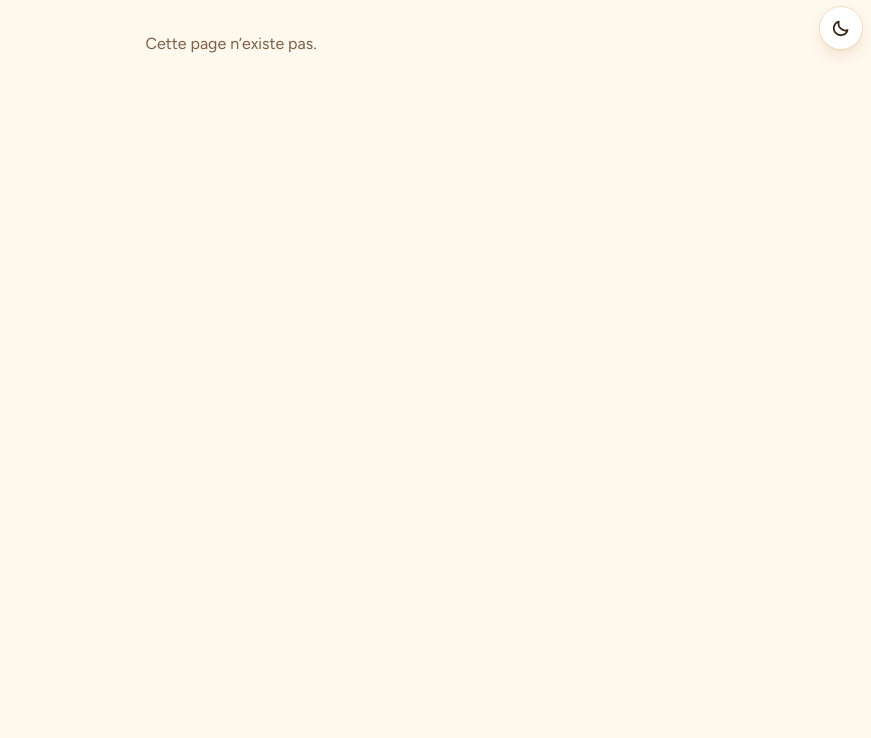
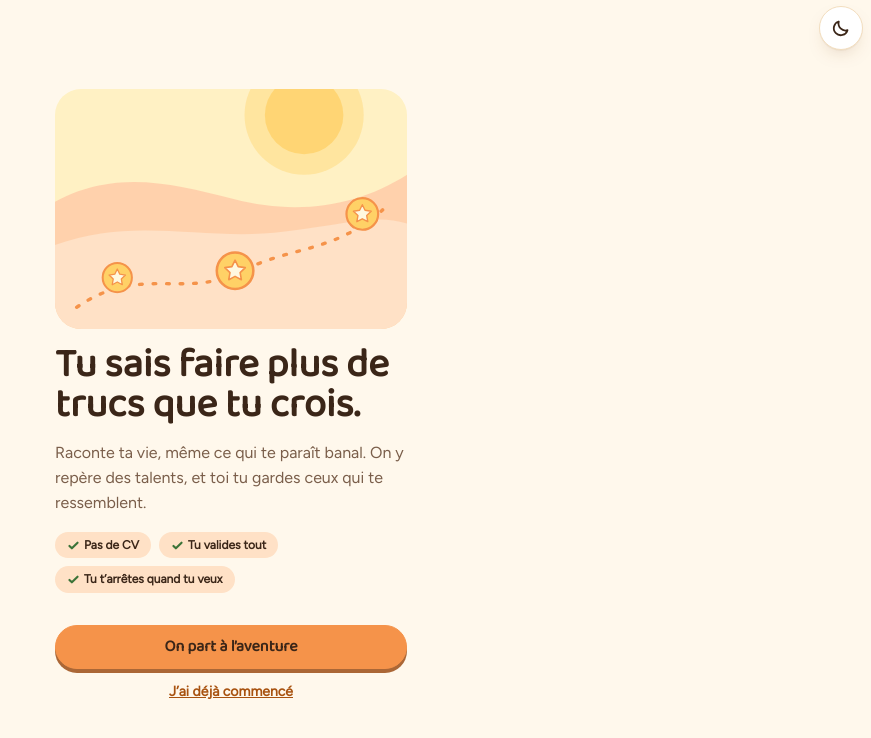
Before and after one commit to Code4sud/2026-equipe-04, a React (Vite) app in the folder frontend/: page /bienvenue in a window 1280 px wide. Shown: the top 738 px of the page, without its empty margins (409-1280 px from the left). Built offline with nearby package versions, Linux system fonts and the light colour scheme; no server answers.

Commit message:
feat: add welcome page and refresh auth screens

```diff
--- a/frontend/src/App.tsx
+++ b/frontend/src/App.tsx
@@ -6,6 +6,7 @@ import { fr } from './content/fr';
 import { BackofficeLayout } from './layouts/BackofficeLayout';
 import { YouthLayout } from './layouts/YouthLayout';
 import { AuthPage } from './pages/AuthPage';
+import { WelcomePage } from './pages/WelcomePage';
 import { YouthDetailPage } from './pages/backoffice/YouthDetailPage';
 import { YouthListPage } from './pages/backoffice/YouthListPage';
 import { ChatPage } from './pages/youth/ChatPage';
@@ -20,6 +21,7 @@ export function App() {
           <Route index element={<HomeRedirect />} />
 
           <Route element={<PublicOnly />}>
+            <Route path="bienvenue" element={<WelcomePage />} />
             <Route path="connexion" element={<AuthPage mode="login" />} />
             <Route path="inscription" element={<AuthPage mode="register" />} />
           </Route>
--- a/frontend/src/auth/guards.tsx
+++ b/frontend/src/auth/guards.tsx
@@ -20,5 +20,5 @@ export function PublicOnly() {
 export function HomeRedirect() {
   const { user, ready } = useAuth();
   if (!ready) return <Loading />;
-  return <Navigate to={user ? homePath(user.role) : '/connexion'} replace />;
+  return <Navigate to={user ? homePath(user.role) : '/bienvenue'} replace />;
 }
--- /dev/null
+++ b/frontend/src/components/TrailArt.tsx
@@ -0,0 +1,32 @@
+import { TalentStarShape } from './Icons';
+
+function Star({ x, y, size }: { x: number; y: number; size: number }) {
+  return (
+    <svg x={x} y={y} width={size} height={size} viewBox="0 0 40 40">
+      <TalentStarShape />
+    </svg>
+  );
+}
+
+/** Le sentier de l'accueil : soleil, collines et talents posés le long de la route. */
+export function TrailArt() {
+  return (
+    <svg className="trail-art" viewBox="0 0 260 220" preserveAspectRatio="xMidYMax slice" aria-hidden="true">
+      <circle cx="184" cy="62" r="44" fill="var(--color-talent)" opacity="0.4" />
+      <circle cx="184" cy="62" r="29" fill="var(--color-talent)" opacity="0.75" />
+      <path d="M0 126C44 102 86 112 132 124S222 130 260 106V220H0z" fill="var(--color-peach)" opacity="0.55" />
+      <path d="M0 158C60 136 112 156 170 148S238 136 260 142V220H0z" fill="var(--color-accent-soft)" />
+      <path
+        d="M16 204C62 172 96 198 136 178S206 164 242 132"
+        fill="none"
+        stroke="var(--color-accent)"
+        strokeWidth="2.5"
+        strokeDasharray="2 8"
+        strokeLinecap="round"
+      />
+      <Star x={34} y={170} size={24} />
+      <Star x={118} y={162} size={30} />
+      <Star x={214} y={122} size={26} />
+    </svg>
+  );
+}
--- a/frontend/src/content/fr.ts
+++ b/frontend/src/content/fr.ts
@@ -6,19 +6,26 @@ export const fr = {
   appName: 'Potentiel',
   common: {
     logout: 'Se déconnecter',
-    loading: 'Chargement…',
+    loading: 'Un instant…',
     retry: 'Réessayer',
     cancel: 'Annuler',
     save: 'Enregistrer',
-    genericError: 'Quelque chose a coincé. Réessaie dans un instant.',
+    genericError: 'Ça a coincé. Réessaie dans un instant.',
   },
   theme: {
     dark: 'Passer en thème sombre',
     light: 'Passer en thème clair',
   },
+  welcome: {
+    title: 'Tu sais faire plus de trucs que tu crois.',
+    intro: 'Raconte ta vie, même ce qui te paraît banal. On y repère des talents, et toi tu gardes ceux qui te ressemblent.',
+    promises: ['Pas de CV', 'Tu valides tout', 'Tu t’arrêtes quand tu veux'],
+    start: 'On part à l’aventure',
+    resume: 'J’ai déjà commencé',
+  },
   auth: {
-    loginTitle: 'Content de te revoir',
-    registerTitle: 'Créer ton espace',
+    loginTitle: 'On reprend la route ?',
+    registerTitle: 'On prépare le départ',
     registerIntro: 'Un prénom ou un pseudo suffit. Rien de ce que tu racontes n’est partagé sans ton accord.',
     displayName: 'Prénom ou pseudo',
     email: 'E-mail',
@@ -27,9 +34,9 @@ export const fr = {
     shareTitle: 'La psychologue peut suivre mes discussions',
     shareHint: 'Facultatif. Elle t’aide à faire le point sur ton parcours, et tu peux changer d’avis à tout moment.',
     login: 'Se connecter',
-    register: 'Créer mon espace',
-    toRegister: 'Pas encore de compte ? Crée ton espace',
-    toLogin: 'Déjà un compte ? Connecte-toi',
+    register: 'On part à l’aventure',
+    toRegister: 'Pas encore de compte ? On commence',
+    toLogin: 'J’ai déjà commencé',
   },
   nav: {
     chat: 'Discussion',
--- a/frontend/src/pages/AuthPage.tsx
+++ b/frontend/src/pages/AuthPage.tsx
@@ -3,6 +3,7 @@ import { Link } from 'react-router-dom';
 import { api } from '../api/client';
 import { useAuth } from '../auth/AuthContext';
 import { errorMessage } from '../components/Feedback';
+import { TalentStar } from '../components/Icons';
 import { fr } from '../content/fr';
 
 export function AuthPage({ mode }: { mode: 'login' | 'register' }) {
@@ -33,8 +34,11 @@ export function AuthPage({ mode }: { mode: 'login' | 'register' }) {
 
   return (
     <main className="auth">
-      <form className="auth__card stack" onSubmit={submit}>
-        <p className="auth__brand">{fr.appName}</p>
+      <form className="auth__card" onSubmit={submit}>
+        <Link to="/bienvenue" className="brand">
+          <TalentStar />
+          {fr.appName}
+        </Link>
         <h1>{registering ? fr.auth.registerTitle : fr.auth.loginTitle}</h1>
         {registering && <p className="muted">{fr.auth.registerIntro}</p>}
 
@@ -96,7 +100,7 @@ export function AuthPage({ mode }: { mode: 'login' | 'register' }) {
         <button type="submit" className="button button--primary" disabled={busy}>
           {registering ? fr.auth.register : fr.auth.login}
         </button>
-        <Link className="auth__switch" to={registering ? '/connexion' : '/inscription'}>
+        <Link className="text-link" to={registering ? '/connexion' : '/inscription'}>
           {registering ? fr.auth.toLogin : fr.auth.toRegister}
         </Link>
       </form>
--- /dev/null
+++ b/frontend/src/pages/WelcomePage.tsx
@@ -0,0 +1,34 @@
+import { Link } from 'react-router-dom';
+import { CheckIcon } from '../components/Icons';
+import { TrailArt } from '../components/TrailArt';
+import { fr } from '../content/fr';
+
+const t = fr.welcome;
+
+export function WelcomePage() {
+  return (
+    <main className="welcome">
+      <div className="welcome__art">
+        <TrailArt />
+      </div>
+      <h1>{t.title}</h1>
+      <p className="welcome__intro">{t.intro}</p>
+      <ul className="promises">
+        {t.promises.map((promise) => (
+          <li key={promise}>
+            <CheckIcon />
+            {promise}
+          </li>
+        ))}
+      </ul>
+      <div className="welcome__actions">
+        <Link to="/inscription" className="button button--primary">
+          {t.start}
+        </Link>
+        <Link to="/connexion" className="text-link">
+          {t.resume}
+        </Link>
+      </div>
+    </main>
+  );
+}
```
